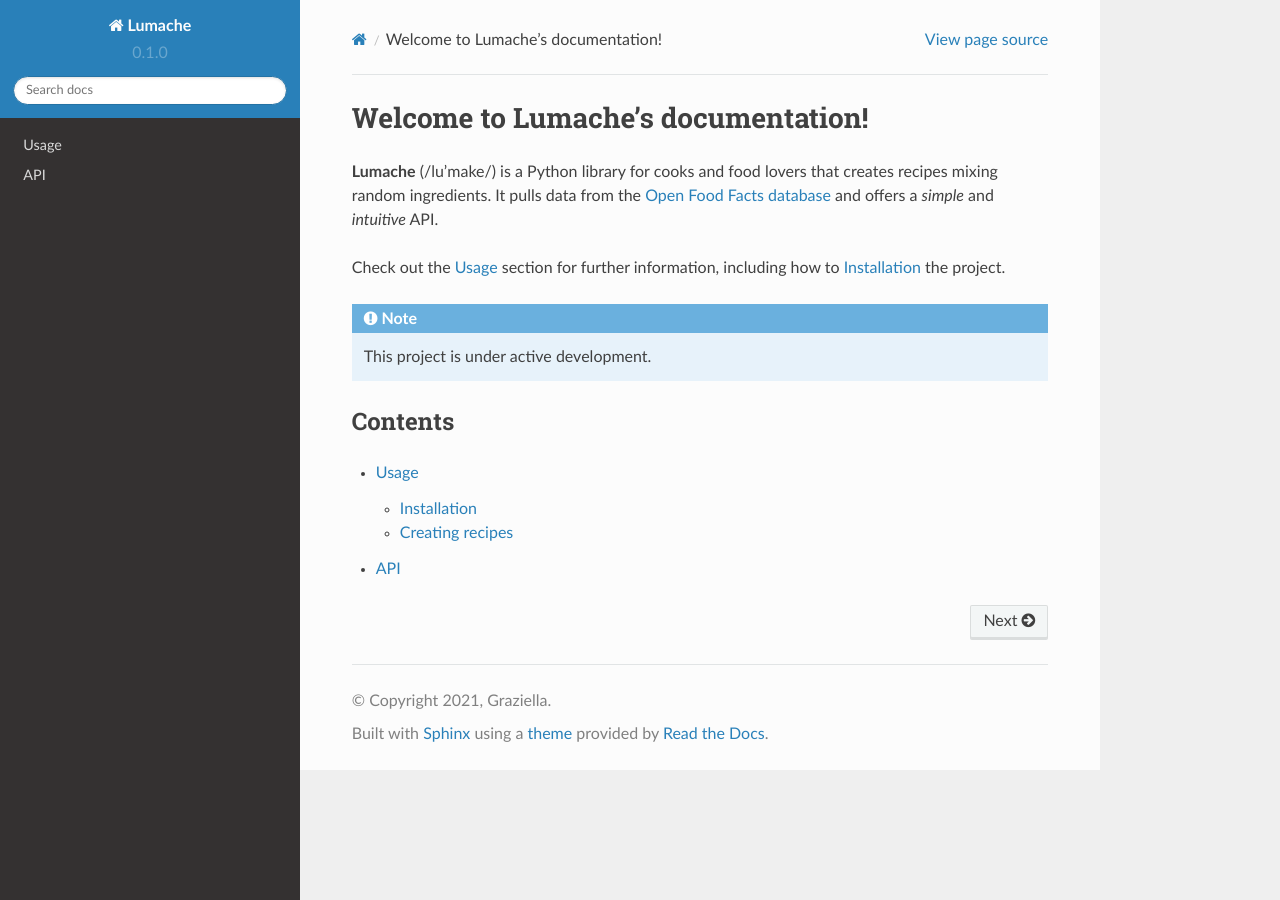
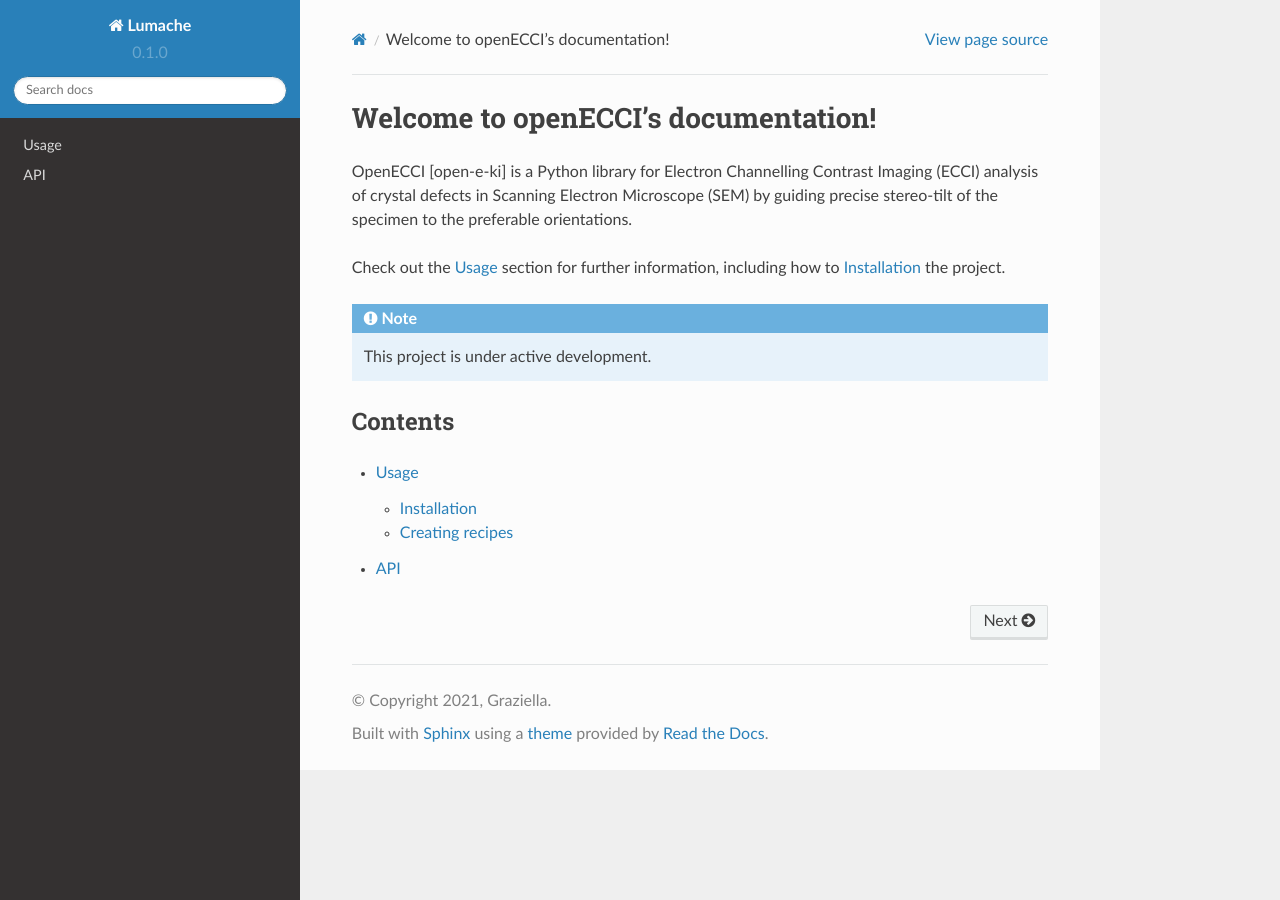
Before and after one commit to IMBalENce/openECCI_tutorials, a Sphinx documentation site: the page built from docs/source/index.rst, in a window 1280 px wide. Built offline with Sphinx 7.4.7 and the Read the Docs theme 2.0.0, drawn with Linux system fonts in a browser that asks for light colours.

Commit message:
Refine index.rst

```diff
--- a/docs/source/index.rst
+++ b/docs/source/index.rst
@@ -1,10 +1,9 @@
-Welcome to Lumache's documentation!
+Welcome to openECCI's documentation!
 ===================================
 
-**Lumache** (/lu'make/) is a Python library for cooks and food lovers
-that creates recipes mixing random ingredients.
-It pulls data from the `Open Food Facts database <https://world.openfoodfacts.org/>`_
-and offers a *simple* and *intuitive* API.
+
+
+OpenECCI [open-e-ki] is a Python library for Electron Channelling Contrast Imaging (ECCI) analysis of crystal defects in Scanning Electron Microscope (SEM) by guiding precise stereo-tilt of the specimen to the preferable orientations.
 
 Check out the :doc:`usage` section for further information, including
 how to :ref:`installation` the project.
```
